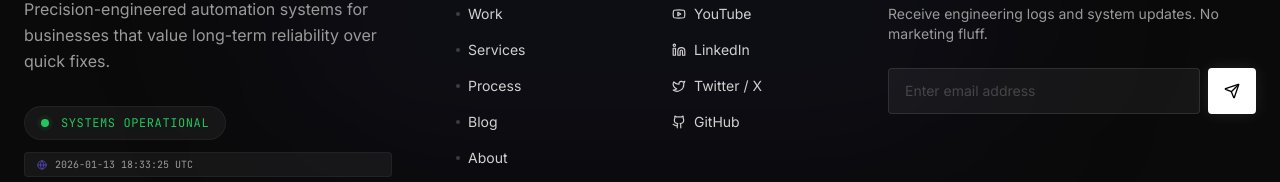
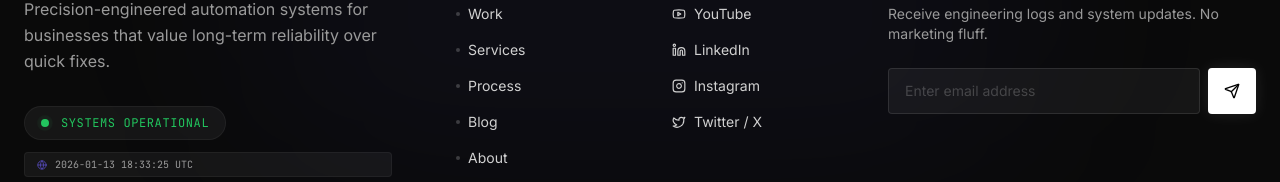
Before and after one commit to Inevit-solutions/Inevit_Solutions_version_0.0, a React (Vite) app: page / in a window 1280 px wide. Shown: the part 2513-2695 px from the top of the page. Built offline with nearby package versions, Linux system fonts and the light colour scheme.

Commit message:
Social update

```diff
--- a/components/Layout.tsx
+++ b/components/Layout.tsx
@@ -1,7 +1,7 @@
 import React, { useState, useEffect, useRef } from 'react';
 import { NAV_ITEMS, SOCIAL_LINKS } from '../constants';
 import { PageView } from '../types';
-import { Menu, X, ArrowUp, Send, Github, Twitter, Linkedin, Youtube, Globe } from 'lucide-react';
+import { Menu, X, ArrowUp, Send, Github, Twitter, Linkedin, Youtube, Globe, Instagram } from 'lucide-react';
 import { motion, AnimatePresence, useScroll, useSpring } from 'framer-motion';
 
 
@@ -275,6 +275,7 @@ const Layout: React.FC<LayoutProps> = ({ children, currentPage, onNavigate }) =>
                       {link.platform === 'Twitter / X' && <Twitter size={14} className="group-hover:text-blue-400 transition-colors" />}
                       {link.platform === 'LinkedIn' && <Linkedin size={14} className="group-hover:text-blue-600 transition-colors" />}
                       {link.platform === 'YouTube' && <Youtube size={14} className="group-hover:text-red-500 transition-colors" />}
+                      {link.platform === 'Instagram' && <Instagram size={14} className="group-hover:text-pink-500 transition-colors" />}
                       <span>{link.platform}</span>
                     </a>
                   </li>
--- a/constants.ts
+++ b/constants.ts
@@ -153,8 +153,8 @@ export const YOUTUBE_VIDEOS: Video[] = [
 ];
 
 export const SOCIAL_LINKS: SocialLink[] = [
-  { platform: 'YouTube', handle: '@IneveitSystems', link: '#' },
+  { platform: 'YouTube', handle: '@IneveitSystems', link: 'https://www.youtube.com/channel/UCNs0B1s8jFRu7CFfy2IBBug' },
   { platform: 'LinkedIn', handle: 'Ineveit Solutions', link: '#' },
-  { platform: 'Twitter / X', handle: '@ineveit_io', link: '#' },
-  { platform: 'GitHub', handle: 'ineveit-open-source', link: '#' },
+  { platform: 'Instagram', handle: '@inevitsolutions', link: 'https://www.instagram.com/inevitsolutions/' },
+  { platform: 'Twitter / X', handle: '@InevitSolutions', link: 'https://x.com/InevitSolutions' },
 ];
```
